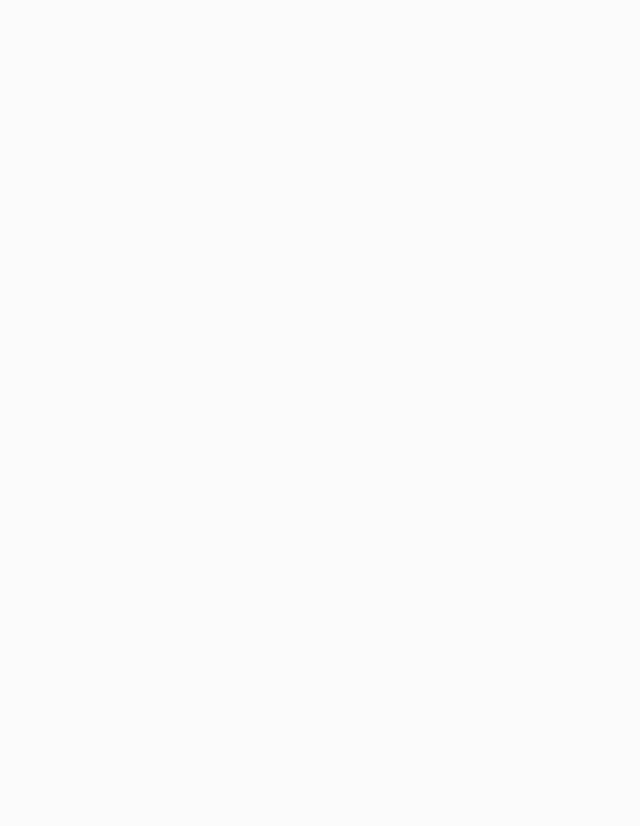
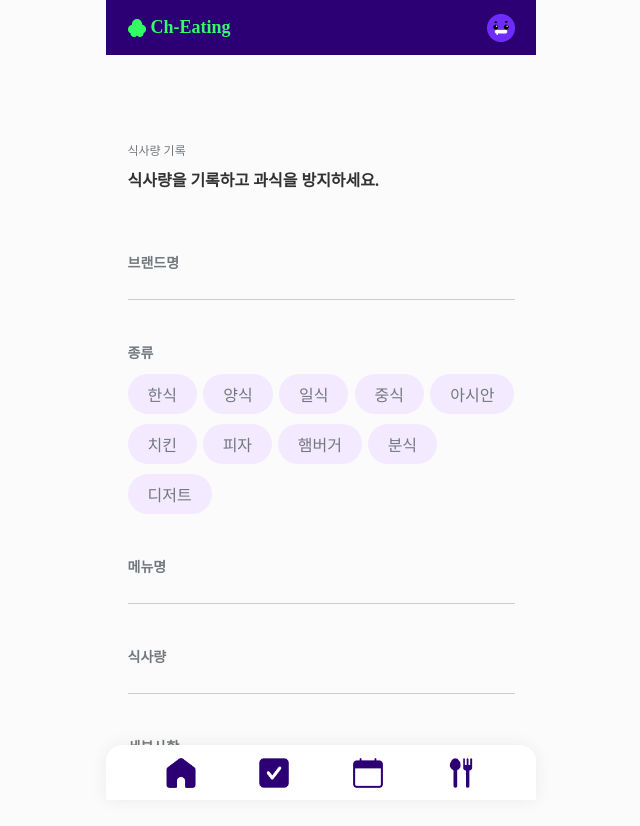
Before and after one commit to 12-hsu-likelion/Ch-Eating-FE, a React (Vite) app: page /post in a window 1280 px wide. Before the commit this address had no page. Shown: the whole page, without its empty margins (319-959 px from the left). Before the commit the page ends 800 px from the top, so only its background shows below. Built offline with nearby package versions, Linux system fonts and the light colour scheme; no server answers; a web font is replaced by a local one.

Commit message:
✨ MealPost_type 선택 완료

```diff
--- a/src/App.jsx
+++ b/src/App.jsx
@@ -15,6 +15,7 @@ import TestMain from "./pages/Test/TestMain";
 import TestQna from "./pages/Test/TestQna";
 import TestResult from "./pages/Test/TestResult";
 import MealHome from "./pages/Meal/MealHome";
+import MealPost from './pages/Meal/MealPost';
 
 import DeletePls from './pages/Login/DeletePls';
 import ProtectedRoute from './routes/ProtectedRoute';
@@ -22,8 +23,8 @@ import ProtectedRoute from './routes/ProtectedRoute';
 
 function App() {
   const location = useLocation();
-  const showHeader = location.pathname === '/' || location.pathname === '/mypage' || location.pathname.startsWith('/test')  || location.pathname.startsWith('/result') || location.pathname === '/meal';
-  const showFooter = location.pathname === '/' || location.pathname === '/mypage' || location.pathname === '/test' || location.pathname === '/meal';
+  const showHeader = location.pathname === '/' || location.pathname === '/mypage' || location.pathname.startsWith('/test')  || location.pathname.startsWith('/result') || location.pathname === '/meal' || location.pathname === '/post';
+  const showFooter = location.pathname === '/' || location.pathname === '/mypage' || location.pathname === '/test' || location.pathname === '/meal' || location.pathname === '/post';
 
   return (
     <>
@@ -41,6 +42,7 @@ function App() {
         <Route path="/test/:activeType" element={<TestQna />} />
         <Route path="/result/:activeType/:testResult" element={<TestResult />} />
         <Route path="/meal" element={<MealHome />} />
+        <Route path="/post" element={<MealPost />} />
         <Route element={<ProtectedRoute />}>
         {/* 밑의 path는 로그인이 필요한 페이지들(홈, 마이페이지, 등등)을 넣어야 합니다. 밑의 path는 예시 */}
           <Route path='shouldbedeleted' element={<DeletePls />} />
--- /dev/null
+++ b/src/components/Meal/MealPost/Input/input-post.jsx
@@ -0,0 +1,23 @@
+import styled from "styled-components";
+import colors from "../../../../styles/colors";
+
+const InputContainer = styled.input`
+    width: 100%;
+    height: 2.8rem;
+    border-bottom: 0.1rem solid ${colors.gray3};
+    outline: none;
+    font-size: 1.2rem;
+    color: ${colors.black};
+    cursor: pointer;
+    display: flex;
+    align-items: center;
+    margin-bottom: 4.2rem;
+`
+
+const InputPost = () => {
+    return (
+        <InputContainer />
+    )
+}
+
+export default InputPost;
--- /dev/null
+++ b/src/components/Meal/MealPost/Type/item-type.jsx
@@ -0,0 +1,44 @@
+import React, { useState } from "react";
+import styled from "styled-components";
+import colors from "../../../../styles/colors";
+
+const TypeButton = styled.button`
+    padding: 0.8rem 2rem;
+    display: flex;
+    align-items: center;
+    text-align: center;
+    justify-content: center;
+    border: none;
+    border-radius: 3rem;
+    background-color: ${props => props.active === "true" ? colors.mainColor : colors.violet10};
+    font-size: 1.6rem;
+    color: ${props => props.active === "true" ? colors.gray1 : colors.gray5};
+    cursor: pointer;
+
+    @media screen and (max-width: 400px) {
+        font-size: 1.2rem;
+    }
+
+    @media screen and (max-width: 375px) {
+        padding: 0.8rem 3rem;
+        font-size: 1.6rem;
+    }
+
+    @media screen and (max-width: 325px) {
+        padding: 0.8rem 2.2rem;
+    }
+`;
+
+const ItemType = ({ id, name, type, setActiveItem, active }) => {
+    const handleClick = () => {
+        setActiveItem(id, type);
+    };
+
+    return (
+        <TypeButton onClick={handleClick} active={active ? "true" : "false"} key={id}>
+            {name}
+        </TypeButton>
+    );
+};
+
+export default ItemType;
--- /dev/null
+++ b/src/components/Meal/MealPost/Type/list-type.jsx
@@ -0,0 +1,79 @@
+import React, { useState, useEffect } from "react";
+import ItemType from "./item-type";
+import FilterData from "../../../../utils/Meal/FilterData";
+import styled from "styled-components";
+
+const ListContainer = styled.div`
+    width: 100%;
+    padding-top: 1.2rem;
+    display: flex;
+    flex-direction: column;
+    gap: 1rem;
+    margin-bottom: 4.2rem;
+`;
+
+const ItemContainer = styled.div`
+    display: flex;
+    align-items: center;
+    justify-content: space-between;
+`;
+
+const ListType = ({ onTypeSelect }) => {
+    const [selectedItem, setSelectedItem] = useState(null);
+    const [selectedType, setSelectedType] = useState("");
+
+    const handleSetActiveItem = (id, type) => {
+        setSelectedItem(id === selectedItem ? null : id);
+        setSelectedType(type);
+        onTypeSelect(type);
+    };
+
+    useEffect(() => {
+        //console.log(selectedType);
+    }, [selectedType]);
+
+    return (
+        <ListContainer>
+            <ItemContainer style={{ width: '100%' }}>
+                {FilterData.slice(0, 5).map((item) => (
+                    <ItemType
+                        key={item.id}
+                        id={item.id}
+                        name={item.name}
+                        type={item.type}
+                        setActiveItem={handleSetActiveItem}
+                        active={selectedItem === item.id}
+                    />
+                ))}
+            </ItemContainer>
+
+            <ItemContainer style={{ width: '80%' }}>
+                {FilterData.slice(5, 9).map((item) => (
+                    <ItemType
+                        key={item.id}
+                        id={item.id}
+                        name={item.name}
+                        type={item.type}
+                        setActiveItem={handleSetActiveItem}
+                        active={selectedItem === item.id}
+                    />
+                ))}
+            </ItemContainer>
+
+            <ItemContainer>
+                {FilterData.slice(9, 10).map((item) => (
+                    <ItemType
+                        key={item.id}
+                        id={item.id}
+                        name={item.name}
+                        type={item.type}
+                        setActiveItem={handleSetActiveItem}
+                        active={selectedItem === item.id}
+                    />
+                ))}
+            </ItemContainer>
+        </ListContainer>
+    );
+};
+
+export default ListType;
--- a/src/pages/Meal/MealHome.jsx
+++ b/src/pages/Meal/MealHome.jsx
@@ -47,7 +47,7 @@ const MealHome = () => {
     const navigate = useNavigate();
 
     const handleAddClick = () => {
-        navigate("/write");
+        navigate("/post");
     }
 
     return (
--- /dev/null
+++ b/src/pages/Meal/MealPost.jsx
@@ -0,0 +1,73 @@
+import React, { useState, useEffect } from "react";
+import styled from "styled-components";
+import colors from "../../styles/colors";
+import InputPost from "../../components/Meal/MealPost/Input/input-post";
+import ListType from "../../components/Meal/MealPost/Type/list-type";
+
+const MealContainer = styled.div`
+    width: 90%;
+    padding-top: 8.6rem;
+`
+
+const MealTitle = styled.p`
+    font-size: 1.2rem;
+    color: ${colors.gray5};
+`
+
+const MealTitle2 = styled.p`
+    font-size: 1.6rem;
+    font-weight: 600;
+    color: ${colors.black};
+    margin-top: 0.8rem;
+`
+
+const PostContainer = styled.div`
+    margin-top: 6.1rem;
+    width: 100%;
+`
+
+const MealPostP = styled.p`
+    font-size: 1.4rem;
+    font-weight: 600;
+    color: ${colors.gray5};
+`
+
+const MealPost = () => {
+    const [postType, setPostType] = useState("");
+
+    const handleTypeSelect = (type) => {
+        setPostType(type);
+    };
+
+    useEffect(() => {
+        console.log(postType);
+    }, [postType]);
+
+    return (
+        <div className="pageContainer" style={{display: "flex", flexDirection: "column", alignItems: "center"}}>
+            <MealContainer>
+                <MealTitle>식사량 기록</MealTitle>
+                <MealTitle2>식사량을 기록하고 과식을 방지하세요.</MealTitle2>
+
+                <PostContainer>
+                    <MealPostP>브랜드명</MealPostP>
+                    <InputPost />
+
+                    <MealPostP>종류</MealPostP>
+                    <ListType onTypeSelect={handleTypeSelect} />
+
+                    <MealPostP>메뉴명</MealPostP>
+                    <InputPost />
+
+                    <MealPostP>식사량</MealPostP>
+                    <InputPost />
+
+                    <MealPostP>세부사항</MealPostP>
+                    <InputPost />
+                </PostContainer>
+            </MealContainer>
+        </div>
+    )
+}
+
+export default MealPost;
```
